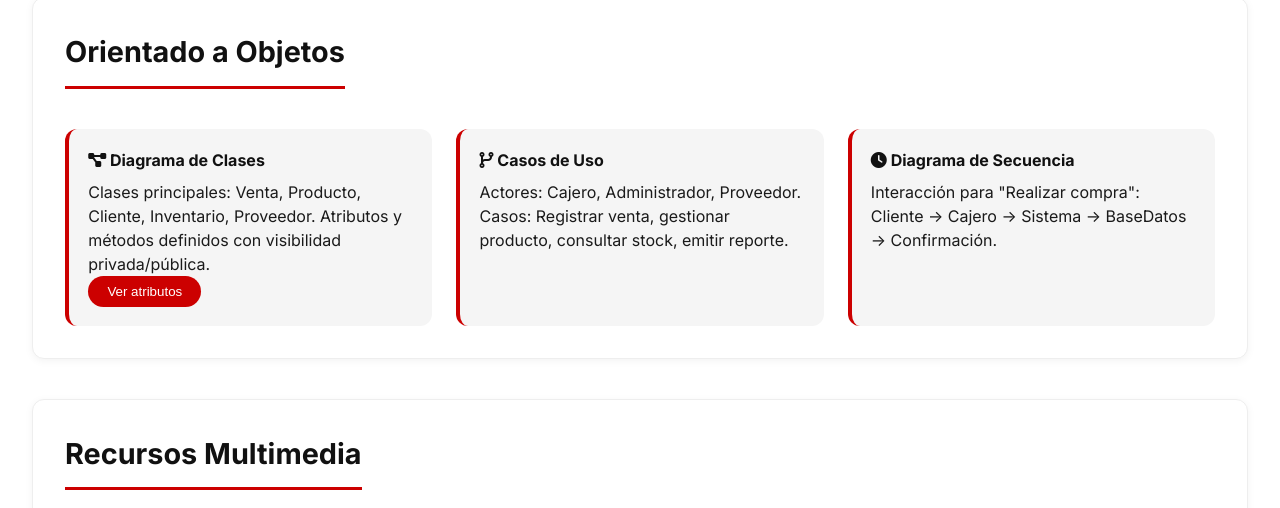
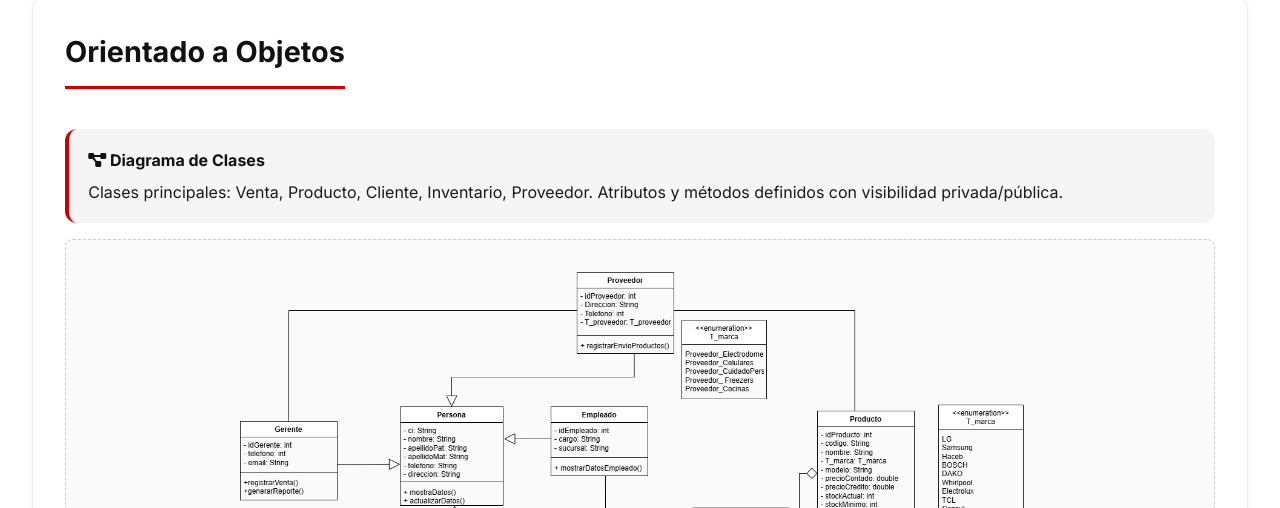
Before and after one commit to jeyavi7/proyectoDismac, a plain HTML site: page index.html in a window 1280 px wide. Shown: the part 6440-6948 px from the top of the page. Drawn offline with Linux system fonts and the light colour scheme.

Commit message:
Update index.html

```diff
--- a/index.html
+++ b/index.html
@@ -414,10 +414,12 @@ El presente proyecto tiene como objetivo realizar el análisis y diseño de un s
     <section id="orientado-objetos" class="section">
         <h2 class="section-title">Orientado a Objetos</h2>
         <div class="card-grid">
-            <div class="info-card"><h4><i class="fas fa-diagram-project"></i> Diagrama de Clases</h4><p>Clases principales: Venta, Producto, Cliente, Inventario, Proveedor. Atributos y métodos definidos con visibilidad privada/pública.</p><button onclick="alert('Ejemplo: clase Venta + calcularTotal(), generarFactura()')">Ver atributos</button></div>
-            <div class="info-card"><h4><i class="fas fa-code-branch"></i> Casos de Uso</h4><p>Actores: Cajero, Administrador, Proveedor. Casos: Registrar venta, gestionar producto, consultar stock, emitir reporte.</p></div>
-            <div class="info-card"><h4><i class="fas fa-clock"></i> Diagrama de Secuencia</h4><p>Interacción para "Realizar compra": Cliente -> Cajero -> Sistema -> BaseDatos -> Confirmación.</p></div>
+            <div class="info-card"><h4><i class="fas fa-diagram-project"></i> Diagrama de Clases</h4><p>Clases principales: Venta, Producto, Cliente, Inventario, Proveedor. Atributos y métodos definidos con visibilidad privada/pública.</p></div>
         </div>
+            <div class="diagram-placeholder" id="dfdPlaceholder">
+                <img src="imagenes/Diagrama_Clases.png" alt="Diagrama DFD Nivel 0"
+                    style="width:100%; max-width:800px; border-radius:10px;">
+            </div>
     </section>
 
     <section id="videos" class="section">
```
